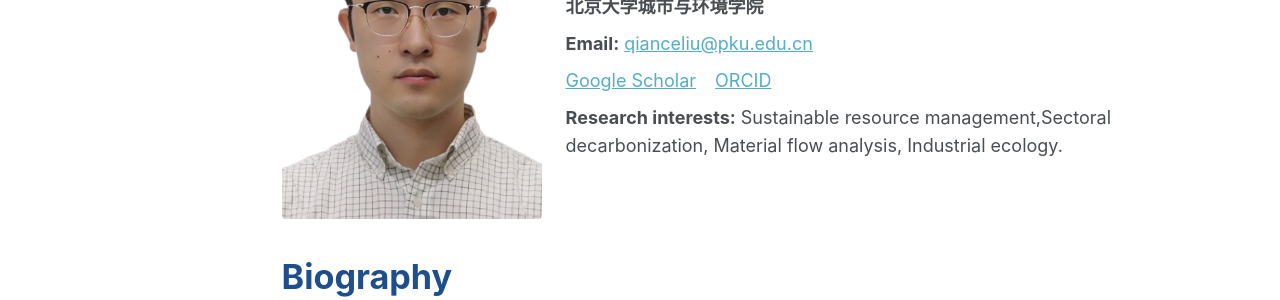
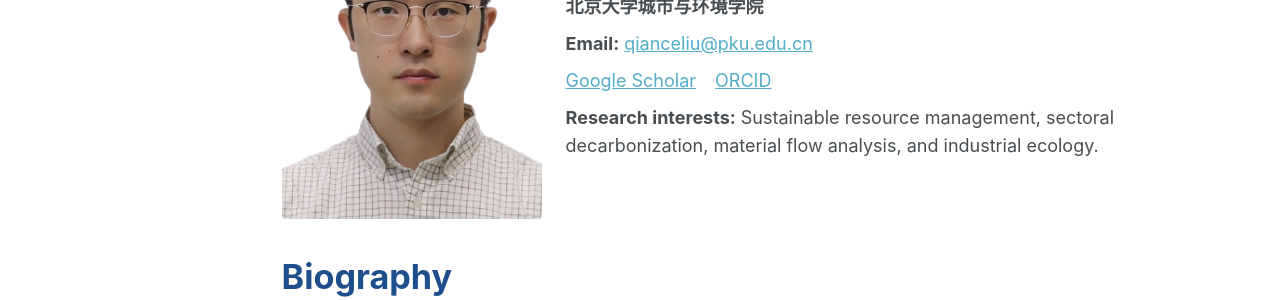
Before and after one commit to QianceLIU/qianceliu.github.io, a Jekyll site: the page built from _pages/about.md, in a window 1280 px wide and 900 px high. Shown: the part 332-632 px from the top of the window. Built offline with Jekyll 4.4.1, drawn with Linux system fonts in a browser that asks for light colours; a script bundle is joined from its source files by our own code; library files that are not in the unit come from our copies.

Commit message:
Update about.md

```diff
--- a/_pages/about.md
+++ b/_pages/about.md
@@ -121,7 +121,7 @@ author_profile: false
     </div>
 
   <div class="profile-line">
-    <strong>Research interests:</strong> Sustainable resource management,Sectoral decarbonization, Material flow analysis, Industrial ecology.
+    <strong>Research interests:</strong> Sustainable resource management, sectoral decarbonization, material flow analysis, and industrial ecology.
   </div>
   </div>
 </div>
```
